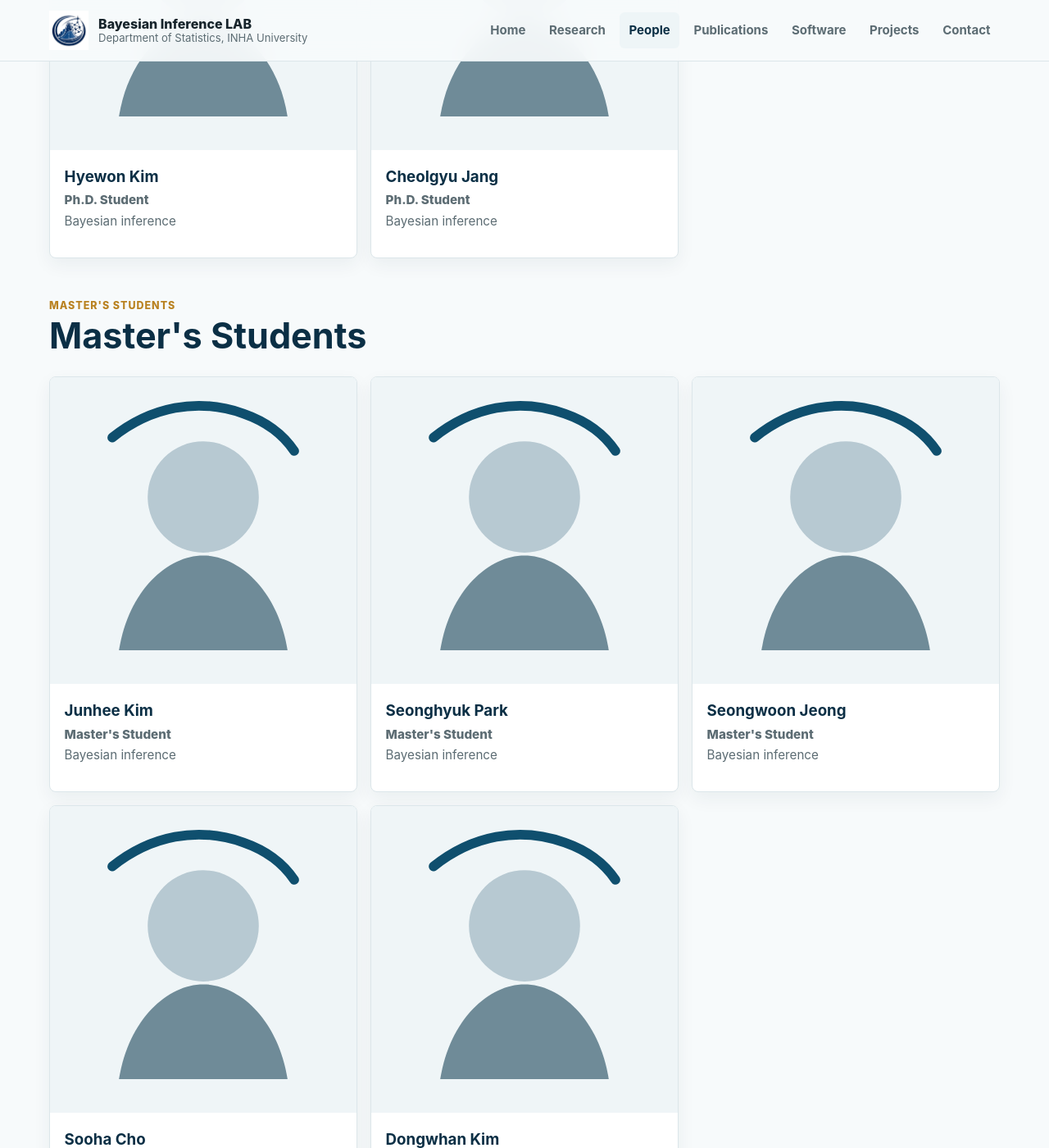
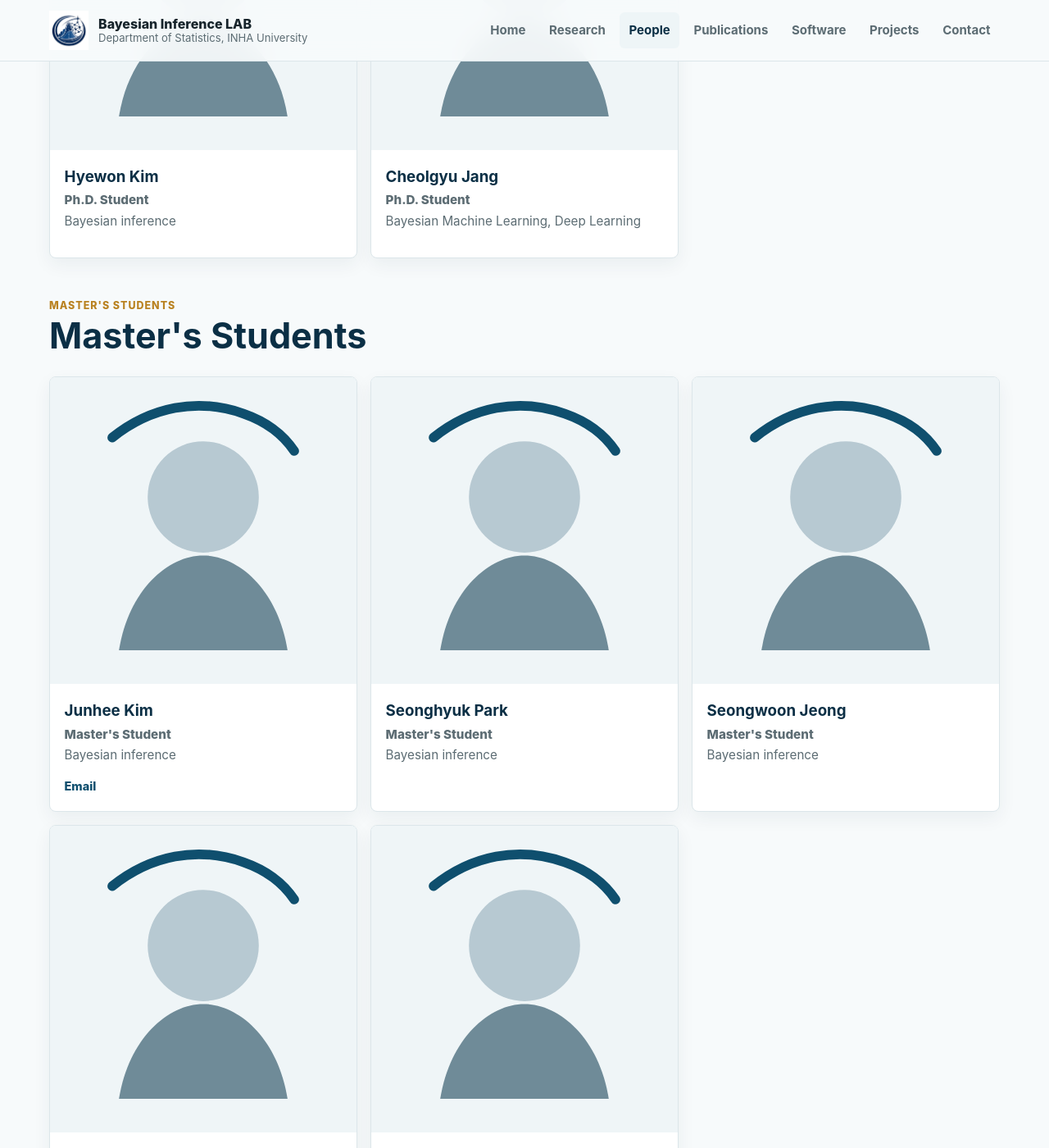
Before and after one commit to bayesian-inference-lab/bayesian-inference-lab.github.io, a Jekyll site: the page built from people.html, in a window 1280 px wide and 1400 px high, scrolled down 1421 px. Shown: the whole window at 82% size. Built offline with Jekyll 4.4.1, drawn with Linux system fonts in a browser that asks for light colours.

Commit message:
Update people.yml

```diff
--- a/_data/people.yml
+++ b/_data/people.yml
@@ -17,13 +17,14 @@
 - name: "Cheolgyu Jang"
   position: "Ph.D. Student"
   group: "Ph.D. Students"
-  interests: "Bayesian inference"
+  interests: "Bayesian Machine Learning, Deep Learning"
   image: "/assets/img/person-placeholder.svg"
 
 - name: "Junhee Kim"
   position: "Master's Student"
   group: "Master's Students"
   interests: "Bayesian inference"
+  email: "kim8881472@gmail.com"
   image: "/assets/img/person-placeholder.svg"
 
 - name: "Seonghyuk Park"
```
